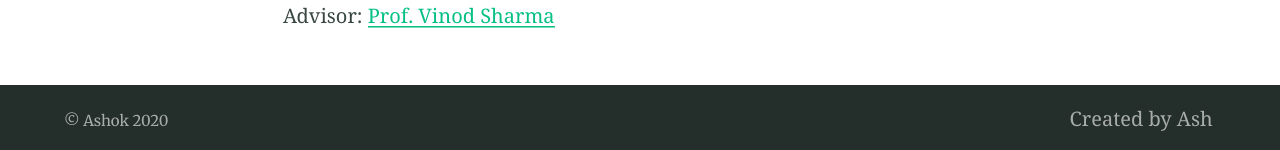
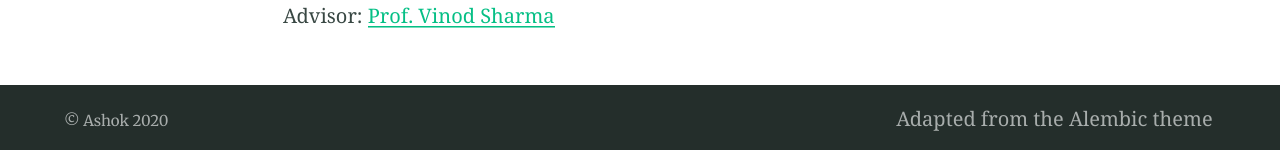
Before and after one commit to ashokkri/ashokkri.github.io, a Jekyll site: the page built from index.md, in a window 1280 px wide. Shown: the part 2247-2397 px from the top of the page. Built offline with Jekyll 4.4.1, drawn with Linux system fonts in a browser that asks for light colours.

Commit message:
Update _config.yml

```diff
--- a/_config.yml
+++ b/_config.yml
@@ -131,7 +131,7 @@ navigation_header:
 #  url: /search/
 
 navigation_footer:
-- title: Created by Ash
+- title: Adapted from the Alembic theme
 
 #social_links: # Appears in sidebar. Set the urls then uncomment and comment out as desired
   #Twitter: https://twitter.com/DavidDarnes
```
